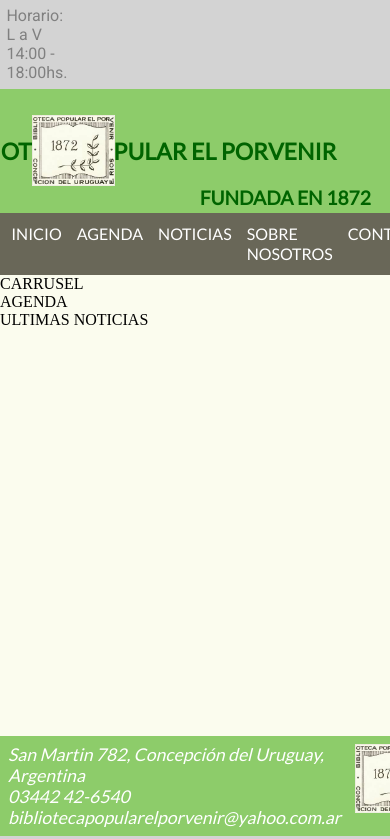
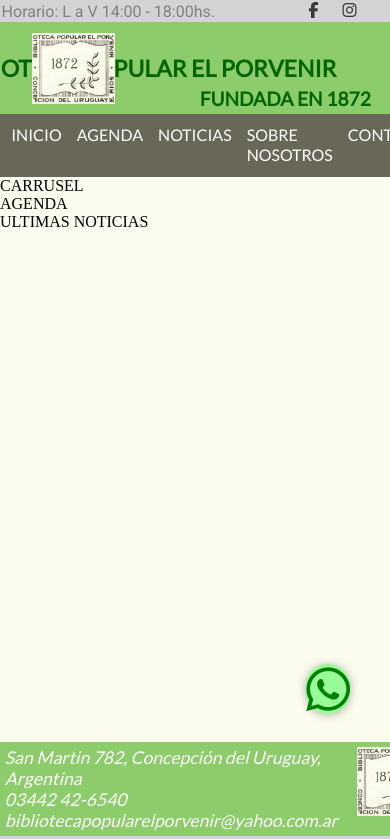
Before and after one commit to facuundo/biblioteca-popular-elporvenir, a plain HTML site: page index.html in a window 390 px wide. Shown: the top 839 px of the page. Drawn offline with Linux system fonts and the light colour scheme.

Commit message:
Media header 1 y logo de whatsapp

```diff
--- a/css/styles.css
+++ b/css/styles.css
@@ -42,13 +42,14 @@
 }
 .barra_horario{
 	display: flex;
+	width: 80%;
+	min-width: 100px;
 }
 .barra_horario p{
 	font-family: 'Roboto';
-	font-size: 1rem;
+	font-size: 1em;
 }
 .barra_redes{
-	min-width: 500px;
 	display: flex;
 	justify-content: flex-end;
 	gap: 1.5em;
@@ -63,13 +64,40 @@
 	color: #3b3a3a;
 }
 
+@media (max-width: 576px) {
+	.barra {
+		padding: 0.1em;
+	}
+	.barra_horario{
+
+	}
+	.barra_redes {
+
+	}
+}
+
+@media (min-width: 577px) and (max-width: 1000px) {
+	.barra{
+		padding: 0.2em;
+	}
+
+	.barra_horario{
+		width: 80%;
+	}
+	.barra_redes {
+		gap: 0.8em;
+		position: relative;
+		right: 0.5em;
+	}
+}
+
 /* Header dos */
 .segundo_header{
 	background: #8dcc6a;
 	color: darkgreen;
 	display: flex;
 	align-items: center;
-	padding: 3em;
+	padding: 2em;
 	position: relative;
 	justify-content: center;
 }
@@ -126,15 +154,18 @@
 }
 
 /* Logo Whatsapp */
-.whatsapp{
-	width: 3%;
+.icono_wsp{
 	position: fixed;
-	bottom: 2.3em;
-	right: 1em;
-}
-.whatsapp a i{
 	color: green;
-	font-size: 2.5em;
+	background: palegreen;
+	font-size: 50px;
+	line-height: 30px;
+	bottom: 130px;
+	right: 40px;
+	border-radius: 50px;
+	text-align: center;
+	box-shadow: 0px 1px 10px rgba(0, 0, 0, 0.3);
+	z-index: 100;
 }
 
 /* section 4 */
@@ -145,7 +176,7 @@
 	background: #8dcc6a;
 	color: darkgreen;
 	display: flex;
-	padding: 0.5em;
+	padding: 0.3em;
 	width: 100%;
 	position: absolute;
 	bottom: 0;
--- a/index.html
+++ b/index.html
@@ -87,11 +87,9 @@
 
 	</header>
 	<!-- FIN header -->
-	<div class="whatsapp">
-		<a class="icono" href="https://wa.me/5493442552961" target="_blank">
-			<i class="fa-brands fa-whatsapp"></i>
-		</a>
-	</div>
+	<a class="icono_wsp" href="https://wa.me/5493442552961" target="_blank">
+		<i class="fa-brands fa-whatsapp"></i>
+	</a>
 
 	<section class="section_uno">
 		CARRUSEL
```
